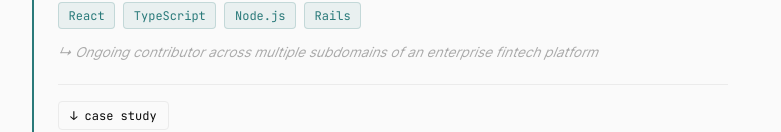
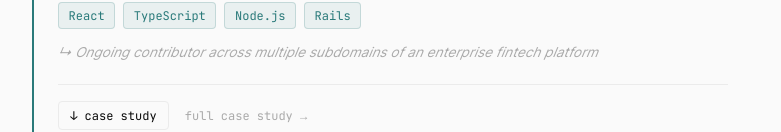
Before and after one commit to aaddaamm/dotcom, a SvelteKit app: page /work in a window 1280 px wide. Shown: the part 668-800 px from the top of the page, without its empty margins (248-1029 px from the left). Built offline with nearby package versions, Linux system fonts and the light colour scheme.

Commit message:
feat(work): add full case study link to work card

```diff
--- a/src/components/work-card.svelte
+++ b/src/components/work-card.svelte
@@ -11,6 +11,7 @@
 	}
 
 	interface WorkItem {
+		slug?: string;
 		title: string;
 		period: string;
 		role: string;
@@ -59,6 +60,9 @@
 			<button class="toggle" onclick={() => (expanded = !expanded)}>
 				{expanded ? '↑ collapse' : '↓ case study'}
 			</button>
+			{#if project.slug}
+				<a href="/work/{project.slug}" class="case-study-link">full case study →</a>
+			{/if}
 		</div>
 
 		{#if expanded}
@@ -165,6 +169,9 @@
 		margin-top: 1.25rem;
 		padding-top: 1rem;
 		border-top: 1px solid var(--color-border);
+		display: flex;
+		align-items: center;
+		gap: 1rem;
 	}
 
 	.toggle {
@@ -184,6 +191,18 @@
 	.toggle:hover {
 		color: var(--color-accent);
 		border-color: var(--color-accent);
+	}
+
+	.case-study-link {
+		font-family: var(--font-mono);
+		font-size: 0.75rem;
+		color: var(--color-muted);
+		text-decoration: none;
+		transition: color 150ms ease;
+	}
+
+	.case-study-link:hover {
+		color: var(--color-accent);
 	}
 
 	.case-study {
```
